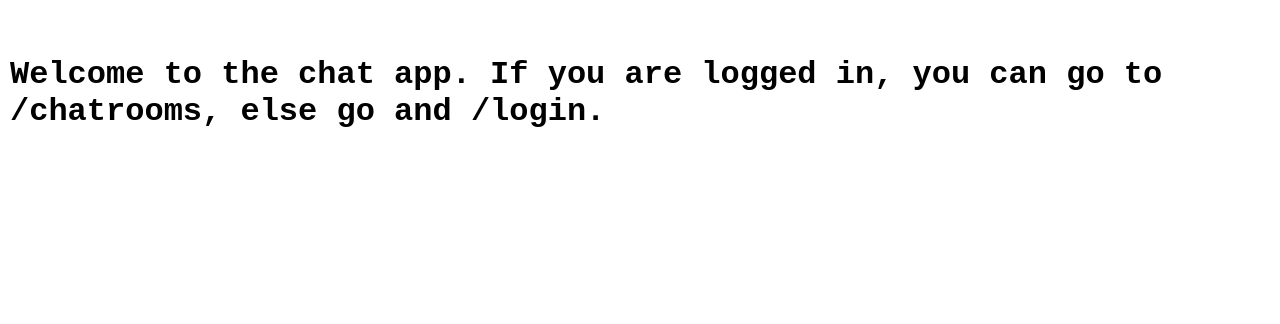
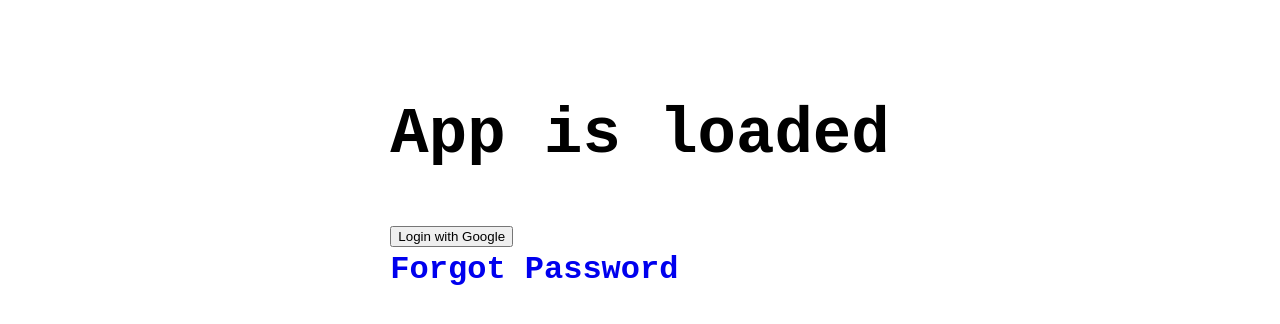
Before and after one commit to frustrabe/chatrooms-app-v1.0, a React (Create React App) app: page / in a window 1280 px wide. Shown: the part 338-662 px from the top of the page. Built offline with nearby package versions, Linux system fonts and the light colour scheme; no server answers.

Commit message:
firebase login, read chatrooms from firebase

```diff
--- a/src/App.js
+++ b/src/App.js
@@ -1,13 +1,13 @@
-import './App.css';
-import Scroll from './components/ScrollWheel';
+import "./App.css";
+import Login from "./components/Login";
+import Scroll from "./components/ScrollWheel";
 
 function App() {
   return (
     <Scroll>
-      <div className='flexbox-container'>
+      <div className="flexbox-container">
         <div className="App">
-          Welcome to the chat app.
-          If you are logged in, you can go to /chatrooms, else go and /login.
+          <Login />
         </div>
       </div>
     </Scroll>
--- a/src/components/Chatrooms.js
+++ b/src/components/Chatrooms.js
@@ -1,18 +1,36 @@
 import ChatroomListItem from "./ChatroomListItem";
 import { getChatrooms } from "../data/chatrooms";
 import { Outlet } from "react-router-dom";
+import { useEffect, useState } from "react";
 
 export default function Chatrooms() {
-    const chatrooms = getChatrooms()
+  const [chatrooms, setChatrooms] = useState(null);
 
-    return (
-        <div className="Chatrooms">
-            {
-                chatrooms.map((chatroom) => {
-                    return <ChatroomListItem key={chatroom.id} id={chatroom.id} name={chatroom.name} description={chatroom.description} />
-                })
-            }
-            <Outlet />
-        </div>
-    );
+  useEffect(() => {
+    const fetchData = async () => {
+      const chatrooms = await getChatrooms();
+      setChatrooms(chatrooms);
+    };
+    fetchData();
+  }, []);
+
+  if (!chatrooms) {
+    return <>Loading</>;
+  }
+
+  return (
+    <div className="Chatrooms">
+      {chatrooms.map((chatroom) => {
+        return (
+          <ChatroomListItem
+            key={chatroom.id}
+            id={chatroom.id}
+            name={chatroom.name}
+            description={chatroom.description}
+          />
+        );
+      })}
+      <Outlet />
+    </div>
+  );
 }
--- a/src/components/Login.js
+++ b/src/components/Login.js
@@ -1,9 +1,37 @@
+import React, { useEffect } from "react";
+import { Link } from "react-router-dom";
+import { auth, signInWithGoogle } from "../firebase";
+import { useAuthState } from "react-firebase-hooks/auth";
+
 export default function Login() {
-    return (
-        <div className="flexbox-container">
-            <div className="Login">
-                Login
-            </div>
+  const [user, loading] = useAuthState(auth);
+  //   const navigate = useNavigate();
+
+  useEffect(() => {
+    if (loading) {
+      // maybe trigger a loading screen
+      return;
+    }
+
+    if (user) {
+      console.log("Logged in as", user);
+    } else {
+      console.log("Not logged in ");
+    }
+  }, [user, loading]);
+
+  return (
+    <div className="login">
+      <div className="login__container">
+        <h1>{loading ? "App is loading" : "App is loaded"}</h1>
+
+        <button className="login__btn login__google" onClick={signInWithGoogle}>
+          Login with Google
+        </button>
+        <div>
+          <Link to="/reset">Forgot Password</Link>
         </div>
-    );
+      </div>
+    </div>
+  );
 }
--- a/src/data/chatrooms.js
+++ b/src/data/chatrooms.js
@@ -1,3 +1,6 @@
+import { collection, getDocs } from "firebase/firestore";
+import { db } from "../firebase";
+
 const chatrooms = [
   {
     id: 1,
@@ -73,6 +76,19 @@ const chatrooms = [
   },
 ];
 
-export function getChatrooms() {
+export async function getChatrooms() {
+  const chatrooms = [];
+
+  const querySnapshot = await getDocs(collection(db, "chatrooms"));
+  querySnapshot.forEach((doc) => {
+    // doc.data() is never undefined for query doc snapshots
+    console.log(doc.id, " => ", doc.data());
+    chatrooms.push({
+      id: doc.id,
+      name: doc.data().name,
+      description: doc.data().description,
+    });
+  });
+
   return chatrooms;
 }
--- /dev/null
+++ b/src/firebase.js
@@ -0,0 +1,57 @@
+import { initializeApp } from "firebase/app";
+import {
+  GoogleAuthProvider,
+  getAuth,
+  signInWithPopup,
+  signOut,
+} from "firebase/auth";
+import {
+  getFirestore,
+  query,
+  getDocs,
+  collection,
+  where,
+  addDoc,
+} from "firebase/firestore";
+
+const firebaseConfig = {
+  apiKey: "AIzaSyDEsqWYPrdanz4WvIfPRfbM7ZEfgMhFFvQ",
+  authDomain: "simple-chat-app-by-frustrabe.firebaseapp.com",
+  projectId: "simple-chat-app-by-frustrabe",
+  storageBucket: "simple-chat-app-by-frustrabe.appspot.com",
+  messagingSenderId: "737316338965",
+  appId: "1:737316338965:web:326de44d9aef0fe0b33d1c",
+  measurementId: "G-EXMQ02GSL9",
+};
+
+const app = initializeApp(firebaseConfig);
+const auth = getAuth(app);
+const db = getFirestore(app);
+
+const googleProvider = new GoogleAuthProvider();
+
+const signInWithGoogle = async () => {
+  try {
+    const res = await signInWithPopup(auth, googleProvider);
+    const user = res.user;
+    const q = query(collection(db, "users"), where("uid", "==", user.uid));
+    const docs = await getDocs(q);
+    if (docs.docs.length === 0) {
+      await addDoc(collection(db, "users"), {
+        uid: user.uid,
+        name: user.displayName,
+        authProvider: "google",
+        email: user.email,
+      });
+    }
+  } catch (err) {
+    console.error(err);
+    alert(err.message);
+  }
+};
+
+const logout = () => {
+  signOut(auth);
+};
+
+export { auth, db, signInWithGoogle, logout };
```
